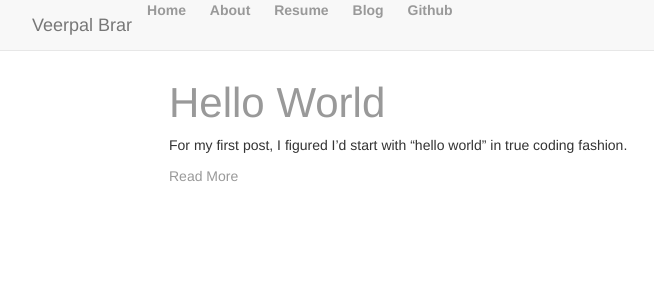
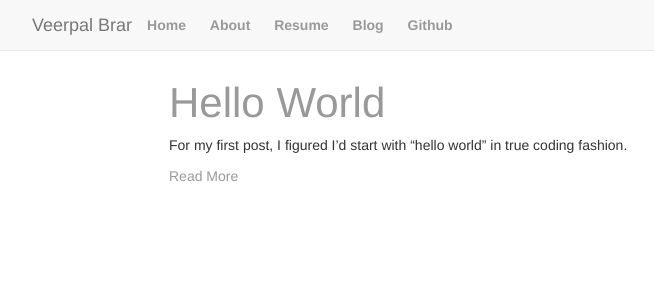
Before and after one commit to VeerpalBrar/VeerpalBrar.github.io, a Jekyll site: the page built from index.html, in a window 1280 px wide. Shown: the top 300 px of the page, without its empty margins (38-692 px from the left). Built offline with Jekyll 4.4.1, drawn with Linux system fonts in a browser that asks for light colours.

Commit message:
Update main.css

```diff
--- a/css/main.css
+++ b/css/main.css
@@ -55,6 +55,6 @@ ul.posts li {
 
  }
 ol, ul {
-     margin-top: auto;
-     margin-bottom: auto;
+     margin-top: 15px;
+     margin-bottom: 10px;
 }
```
